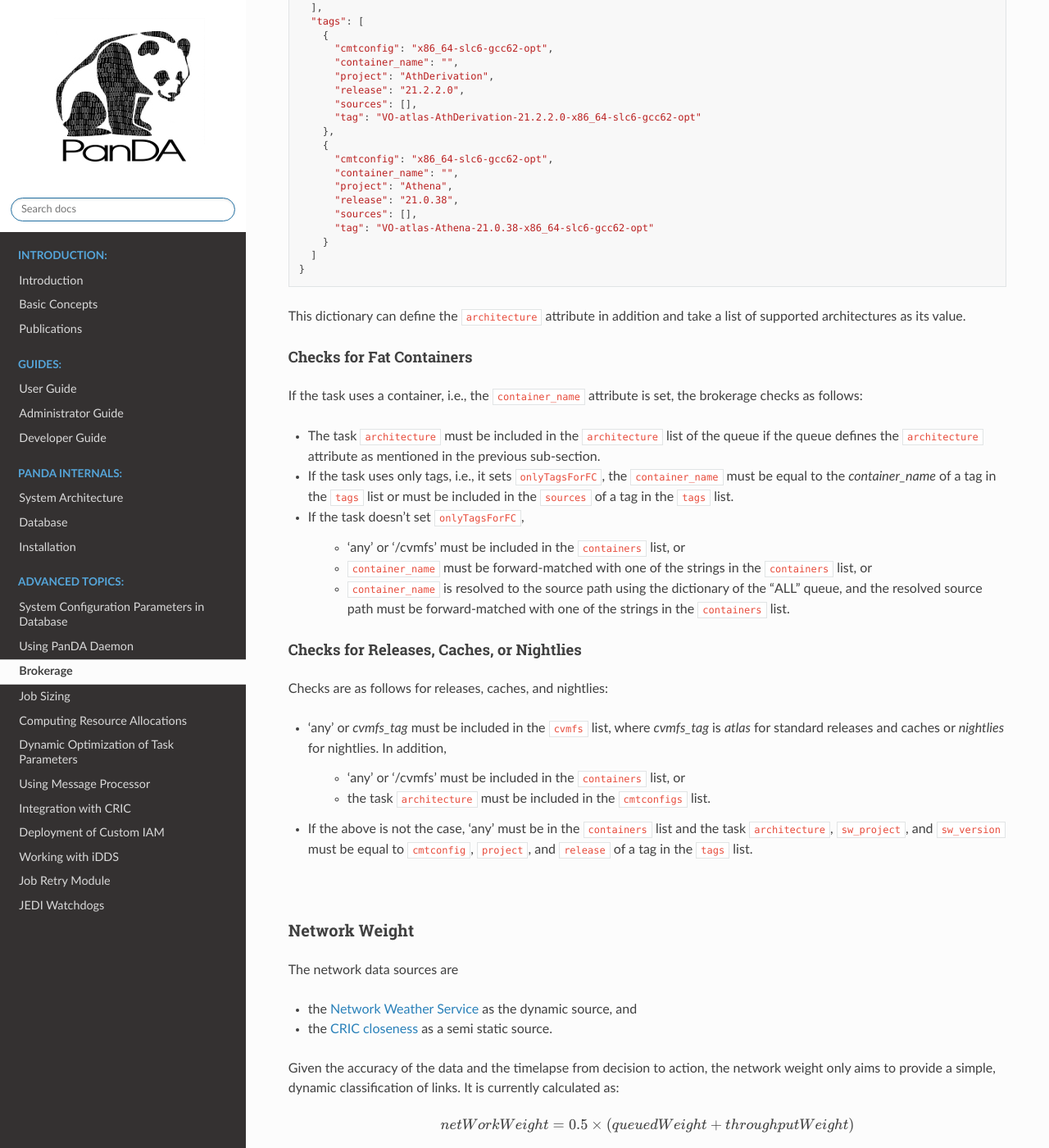
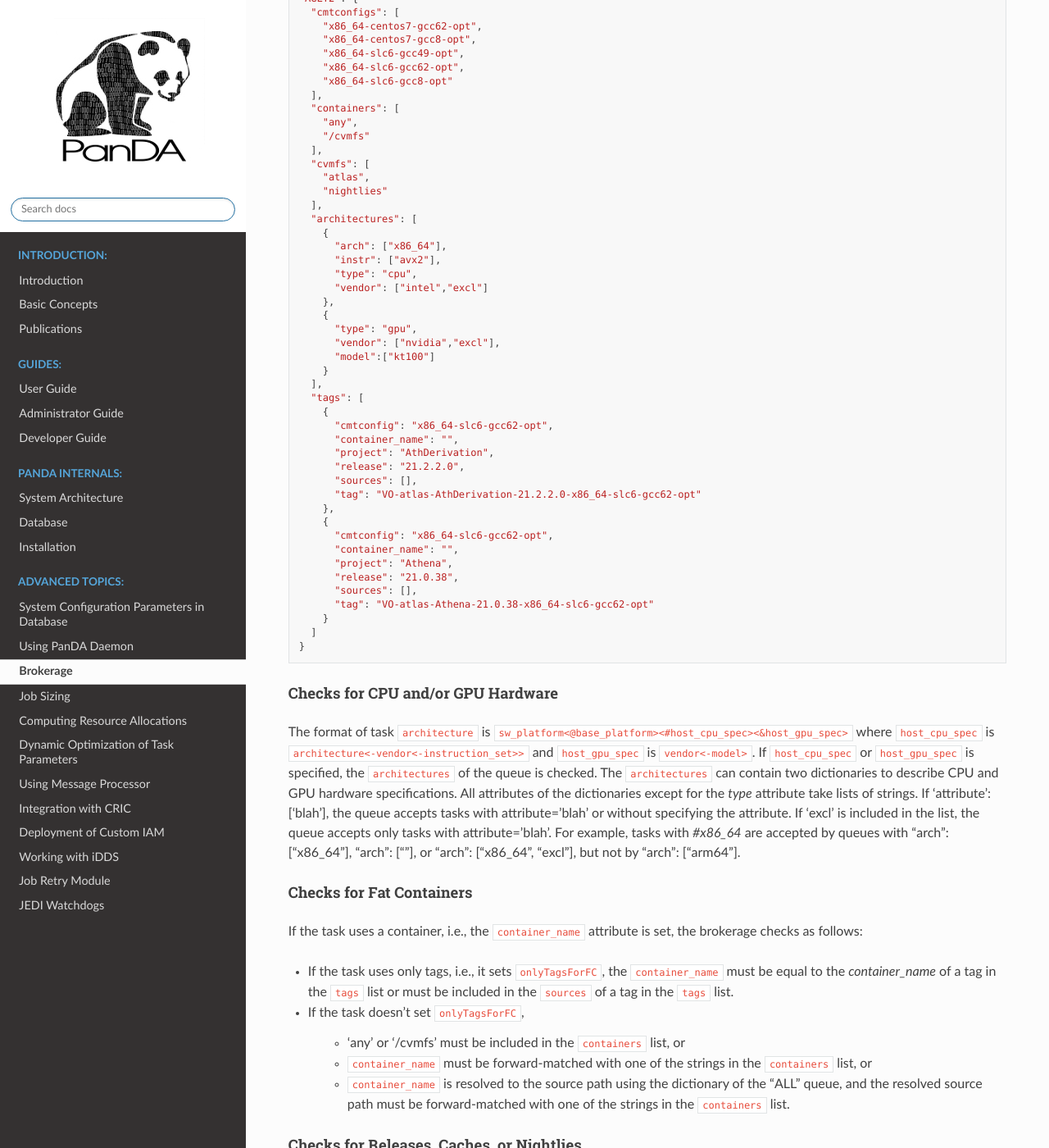
Before and after one commit to PanDAWMS/panda-docs, a Sphinx documentation site: the page built from docs/source/advanced/brokerage.rst, in a window 1280 px wide and 1400 px high, scrolled down 3404 px. Shown: the whole window at 82% size. Built offline with Sphinx 7.4.7 and the Read the Docs theme 2.0.0, drawn with Linux system fonts in a browser that asks for light colours; some of the changed text lies outside the part shown.

Commit message:
brokerage

```diff
--- a/docs/source/advanced/brokerage.rst
+++ b/docs/source/advanced/brokerage.rst
@@ -114,6 +114,22 @@
      ``maxtime`` of the queue.
 
    * ``wnconnectivity`` of the queue must be consistent if the task specifies ``ipConnectivity``.
+     The format of ``wnconnectivity`` and ``ipConnectivity`` is ``network_connectivity#ip_stack``.
+     *network_connectivity* of the queue is
+
+      * full: to accept any tasks since outbound network connectivity is fully available,
+
+      * http: to accept tasks with *network_connectivity=http* or *none* since only http access is available, or
+
+      * none: to accept tasks with *network_connectivity=none* since no outbound network connectivity is available,
+
+     *ip_stack* of the queue is
+
+      * IPv4: to accept tasks with *ip_stack=IPv4*,
+
+      * IPv6: to accept tasks with *ip_stack=IPv6*, or
+
+      * '' (unset): to accept tasks without specifying *ip_stack*.
 
    * Settings for event service and the dynamic number of events.
 
@@ -201,6 +217,19 @@
       "atlas",
       "nightlies"
     ],
+    "architectures": [
+      {
+        "arch": ["x86_64"],
+        "instr": ["avx2"],
+        "type": "cpu",
+        "vendor": ["intel","excl"]
+      },
+      {
+        "type": "gpu",
+        "vendor": ["nvidia","excl"],
+        "model":["kt100"]
+      }
+    ],
     "tags": [
       {
         "cmtconfig": "x86_64-slc6-gcc62-opt",
@@ -221,15 +250,26 @@
     ]
   }
 
-This dictionary can define the ``architecture`` attribute in addition and take a list of supported architectures as its value.
+
+Checks for CPU and/or GPU Hardware
+^^^^^^^^^^^^^^^^^^^^^^^^^^^^^^^^^^^
+
+The format of task ``architecture`` is ``sw_platform<@base_platform><#host_cpu_spec><&host_gpu_spec>`` where
+``host_cpu_spec`` is ``architecture<-vendor<-instruction_set>>`` and
+``host_gpu_spec`` is ``vendor<-model>``.
+If ``host_cpu_spec`` or ``host_gpu_spec`` is specified, the ``architectures`` of the queue is checked.
+The ``architectures`` can contain two dictionaries to describe CPU and GPU hardware specifications.
+All attributes of the
+dictionaries except for the *type* attribute take lists of strings. If 'attribute': ['blah'], the queue
+accepts tasks with attribute='blah' or without specifying the attribute. If 'excl' is included in the list,
+the queue accepts only tasks with attribute='blah'.
+For example, tasks with *#x86_64* are accepted by queues with "arch": ["x86_64"], "arch": [""],
+or "arch": ["x86_64", "excl"], but not by "arch": ["arm64"].
 
 Checks for Fat Containers
 ^^^^^^^^^^^^^^^^^^^^^^^^^^^^^^
 
 If the task uses a container, i.e., the ``container_name`` attribute is set, the brokerage checks as follows:
-
-* The task ``architecture`` must be included in the ``architecture`` list of the queue if the queue defines
-  the ``architecture`` attribute as mentioned in the previous sub-section.
 
 * If the task uses only tags, i.e., it sets ``onlyTagsForFC``, the ``container_name`` must be equal to
   the *container_name* of a tag in the ``tags`` list or must be included in the ``sources`` of a tag in
@@ -254,9 +294,9 @@
 
    * 'any' or '/cvmfs' must be included in the ``containers`` list, or
 
-   * the task ``architecture`` must be included in the ``cmtconfigs`` list.
+   * the task ``sw_platform`` is extracted from the task ``architecture`` and must be included in the ``cmtconfigs`` list.
 
-* If the above is not the case, 'any' must be in the ``containers`` list and the task ``architecture``,
+* If the above is not the case, 'any' must be in the ``containers`` list and the task ``sw_platform``,
   ``sw_project``, and ``sw_version`` must be equal to ``cmtconfig``, ``project``, and ``release`` of a tag
   in the ``tags`` list.
 
```
